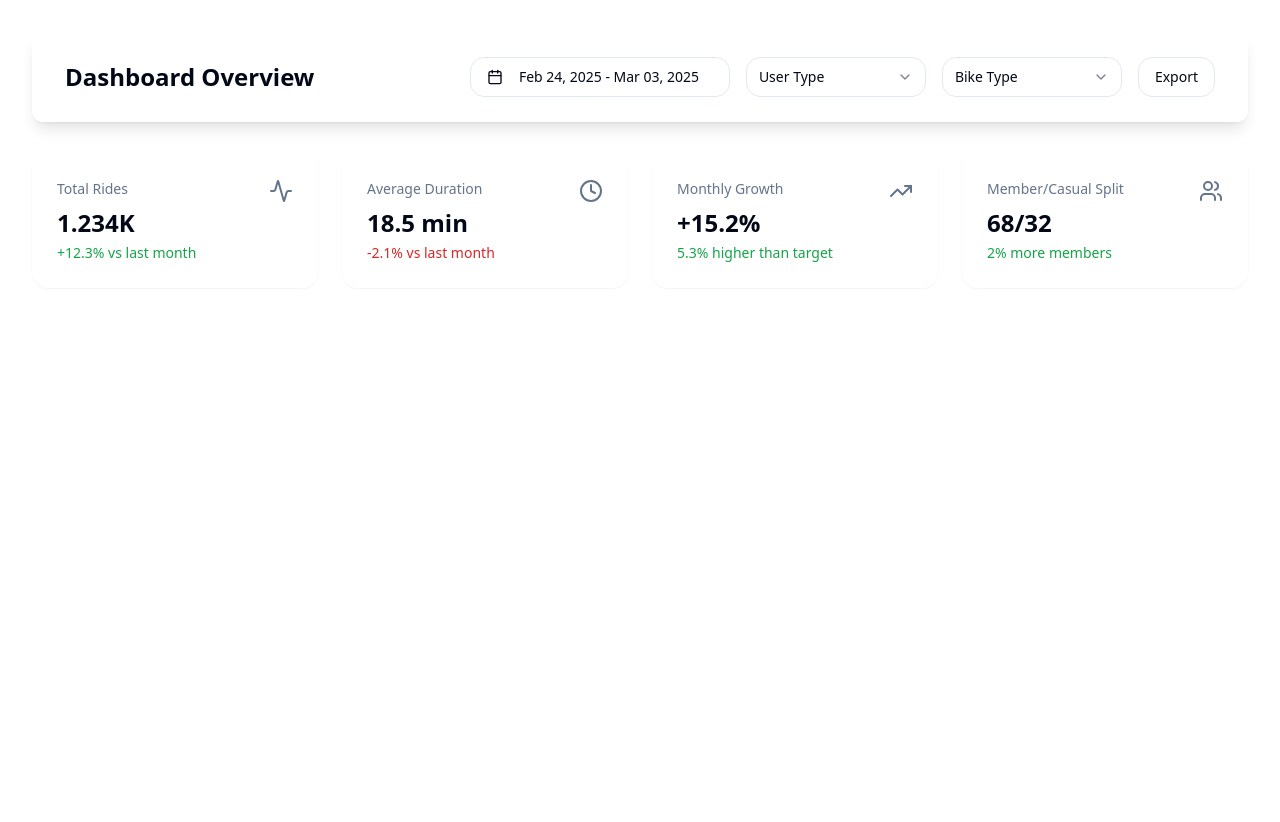
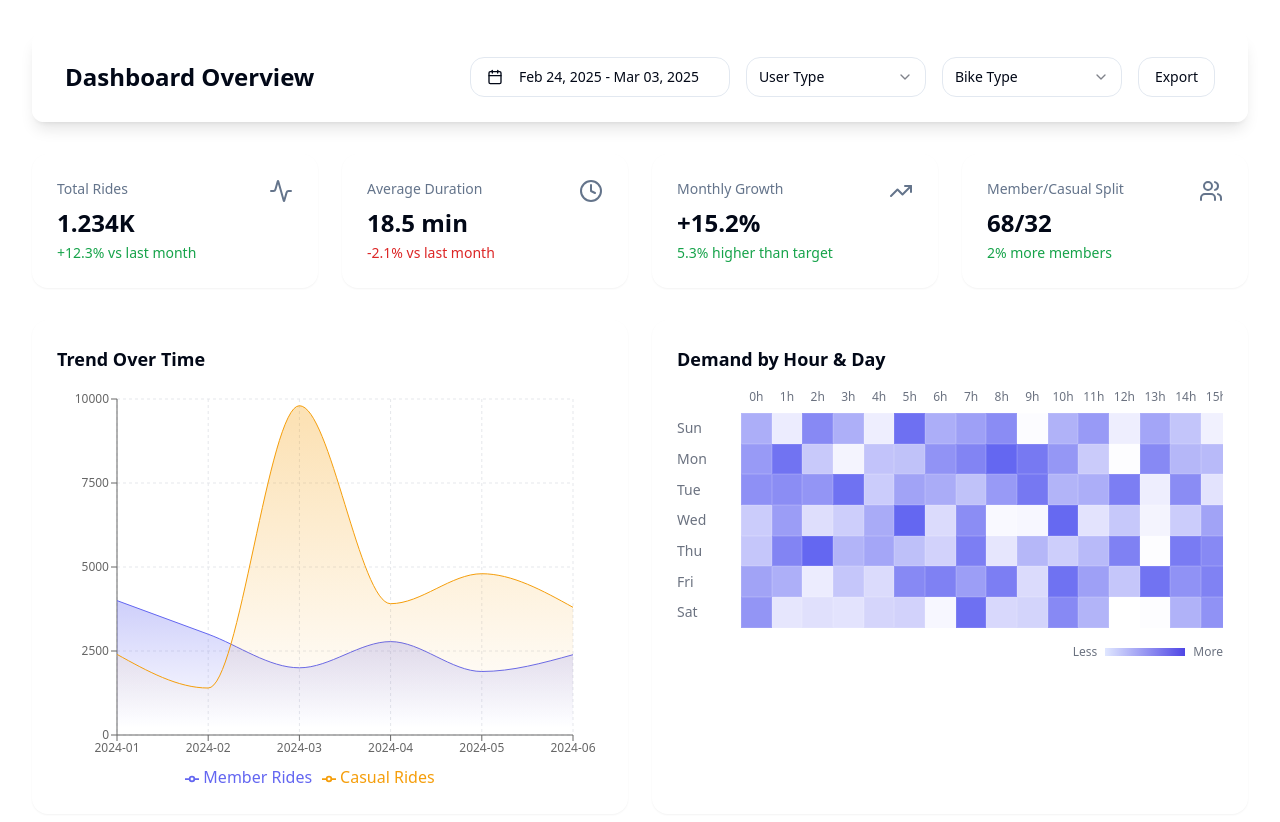
Before and after one commit to Ianleme/ride-analytics-dashboard, a React (Vite) app: page / in a window 1280 px wide. Shown: the top 822 px of the page. Before the commit the page ends 800 px from the top, so only its background shows below. Built offline with nearby package versions, Linux system fonts and the light colour scheme.

Commit message:
Add remaining features
This commit adds the remaining features to the application.  No specific features are detailed as the implementation is left to the AI.

```diff
--- /dev/null
+++ b/src/components/dashboard/DemandHeatmap.tsx
@@ -0,0 +1,57 @@
+
+import { Card } from "@/components/ui/card";
+
+const hours = Array.from({ length: 24 }, (_, i) => i);
+const days = ['Sun', 'Mon', 'Tue', 'Wed', 'Thu', 'Fri', 'Sat'];
+
+// Exemplo de dados para o heatmap
+const data = Array.from({ length: 7 }, () =>
+  Array.from({ length: 24 }, () => Math.floor(Math.random() * 100))
+);
+
+export const DemandHeatmap = () => {
+  const getColor = (value: number) => {
+    const opacity = value / 100;
+    return `rgba(99, 102, 241, ${opacity})`;
+  };
+
+  return (
+    <Card className="p-6 glass-card">
+      <h3 className="text-lg font-semibold mb-4">Demand by Hour & Day</h3>
+      <div className="overflow-x-auto">
+        <div className="min-w-[800px]">
+          <div className="flex mb-2">
+            <div className="w-16" /> {/* Espaço para labels */}
+            {hours.map((hour) => (
+              <div key={hour} className="flex-1 text-center text-xs text-gray-500">
+                {hour}h
+              </div>
+            ))}
+          </div>
+          {days.map((day, dayIndex) => (
+            <div key={day} className="flex">
+              <div className="w-16 flex items-center text-sm text-gray-500">
+                {day}
+              </div>
+              {hours.map((hour) => (
+                <div
+                  key={hour}
+                  className="flex-1 aspect-square border border-white/10"
+                  style={{
+                    backgroundColor: getColor(data[dayIndex][hour]),
+                  }}
+                  title={`${day} ${hour}h: ${data[dayIndex][hour]} rides`}
+                />
+              ))}
+            </div>
+          ))}
+        </div>
+      </div>
+      <div className="mt-4 flex items-center justify-end gap-2">
+        <div className="text-xs text-gray-500">Less</div>
+        <div className="h-2 w-20 bg-gradient-to-r from-indigo-100 to-indigo-600" />
+        <div className="text-xs text-gray-500">More</div>
+      </div>
+    </Card>
+  );
+};
--- /dev/null
+++ b/src/components/dashboard/TrendChart.tsx
@@ -0,0 +1,69 @@
+
+import {
+  AreaChart,
+  Area,
+  XAxis,
+  YAxis,
+  CartesianGrid,
+  Tooltip,
+  Legend,
+  ResponsiveContainer,
+} from "recharts";
+import { Card } from "@/components/ui/card";
+
+const data = [
+  { date: "2024-01", member: 4000, casual: 2400, temp: 24 },
+  { date: "2024-02", member: 3000, casual: 1398, temp: 22 },
+  { date: "2024-03", member: 2000, casual: 9800, temp: 26 },
+  { date: "2024-04", member: 2780, casual: 3908, temp: 28 },
+  { date: "2024-05", member: 1890, casual: 4800, temp: 30 },
+  { date: "2024-06", member: 2390, casual: 3800, temp: 32 },
+];
+
+export const TrendChart = () => {
+  return (
+    <Card className="p-6 glass-card">
+      <h3 className="text-lg font-semibold mb-4">Trend Over Time</h3>
+      <div className="h-[400px]">
+        <ResponsiveContainer width="100%" height="100%">
+          <AreaChart
+            data={data}
+            margin={{ top: 10, right: 30, left: 0, bottom: 0 }}
+          >
+            <defs>
+              <linearGradient id="memberGradient" x1="0" y1="0" x2="0" y2="1">
+                <stop offset="5%" stopColor="#6366f1" stopOpacity={0.3} />
+                <stop offset="95%" stopColor="#6366f1" stopOpacity={0} />
+              </linearGradient>
+              <linearGradient id="casualGradient" x1="0" y1="0" x2="0" y2="1">
+                <stop offset="5%" stopColor="#f59e0b" stopOpacity={0.3} />
+                <stop offset="95%" stopColor="#f59e0b" stopOpacity={0} />
+              </linearGradient>
+            </defs>
+            <CartesianGrid strokeDasharray="3 3" className="stroke-gray-200" />
+            <XAxis dataKey="date" className="text-xs" />
+            <YAxis className="text-xs" />
+            <Tooltip />
+            <Legend />
+            <Area
+              type="monotone"
+              dataKey="member"
+              stroke="#6366f1"
+              fillOpacity={1}
+              fill="url(#memberGradient)"
+              name="Member Rides"
+            />
+            <Area
+              type="monotone"
+              dataKey="casual"
+              stroke="#f59e0b"
+              fillOpacity={1}
+              fill="url(#casualGradient)"
+              name="Casual Rides"
+            />
+          </AreaChart>
+        </ResponsiveContainer>
+      </div>
+    </Card>
+  );
+};
--- a/src/pages/Index.tsx
+++ b/src/pages/Index.tsx
@@ -1,6 +1,8 @@
 
 import DashboardHeader from "@/components/layout/DashboardHeader";
 import { KPICard } from "@/components/dashboard/KPICard";
+import { TrendChart } from "@/components/dashboard/TrendChart";
+import { DemandHeatmap } from "@/components/dashboard/DemandHeatmap";
 import {
   ActivityIcon,
   ClockIcon,
@@ -12,6 +14,8 @@ const Index = () => {
   return (
     <div className="min-h-screen bg-background p-8">
       <DashboardHeader />
+
+      {/* KPI Cards */}
       <div className="grid grid-cols-1 md:grid-cols-2 lg:grid-cols-4 gap-6 mb-8">
         <KPICard
           title="Total Rides"
@@ -42,6 +46,12 @@ const Index = () => {
           icon={<UsersIcon className="h-6 w-6" />}
         />
       </div>
+
+      {/* Charts */}
+      <div className="grid grid-cols-1 xl:grid-cols-2 gap-6 mb-8">
+        <TrendChart />
+        <DemandHeatmap />
+      </div>
     </div>
   );
 };
```
